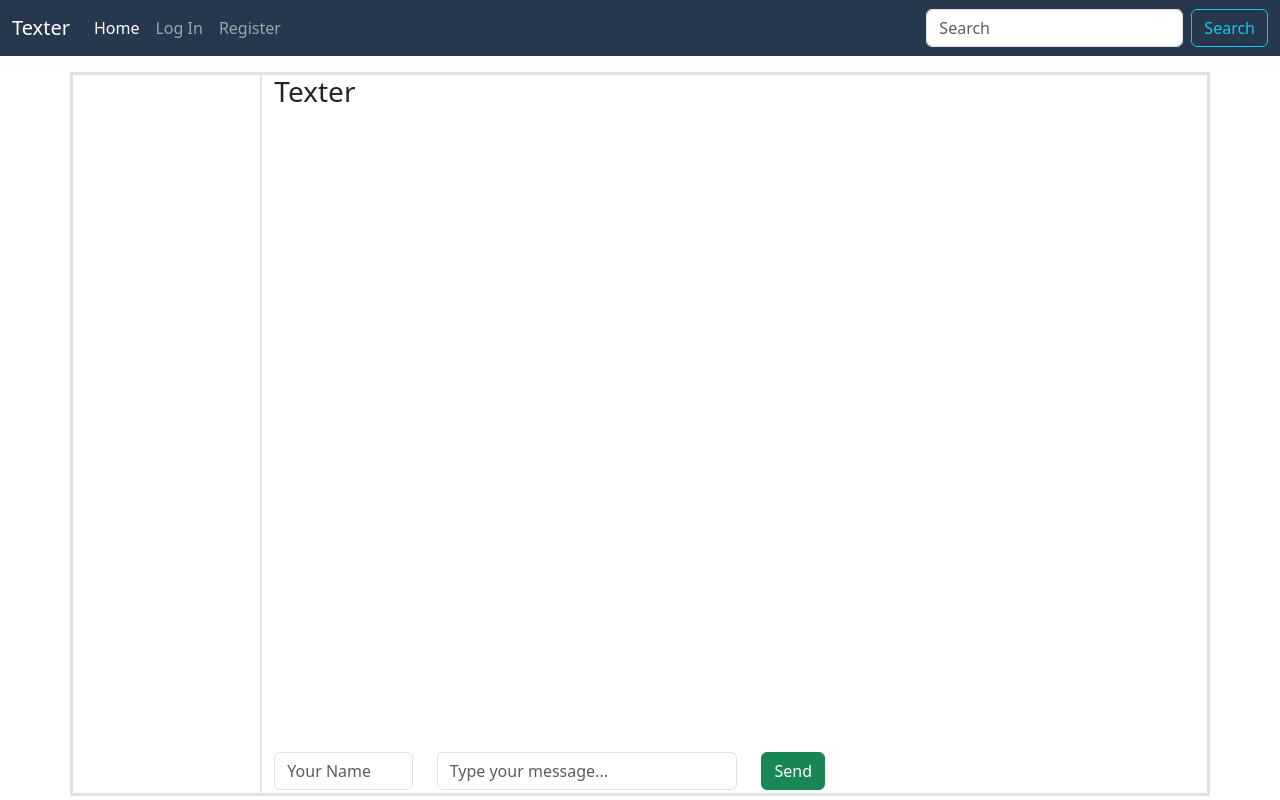
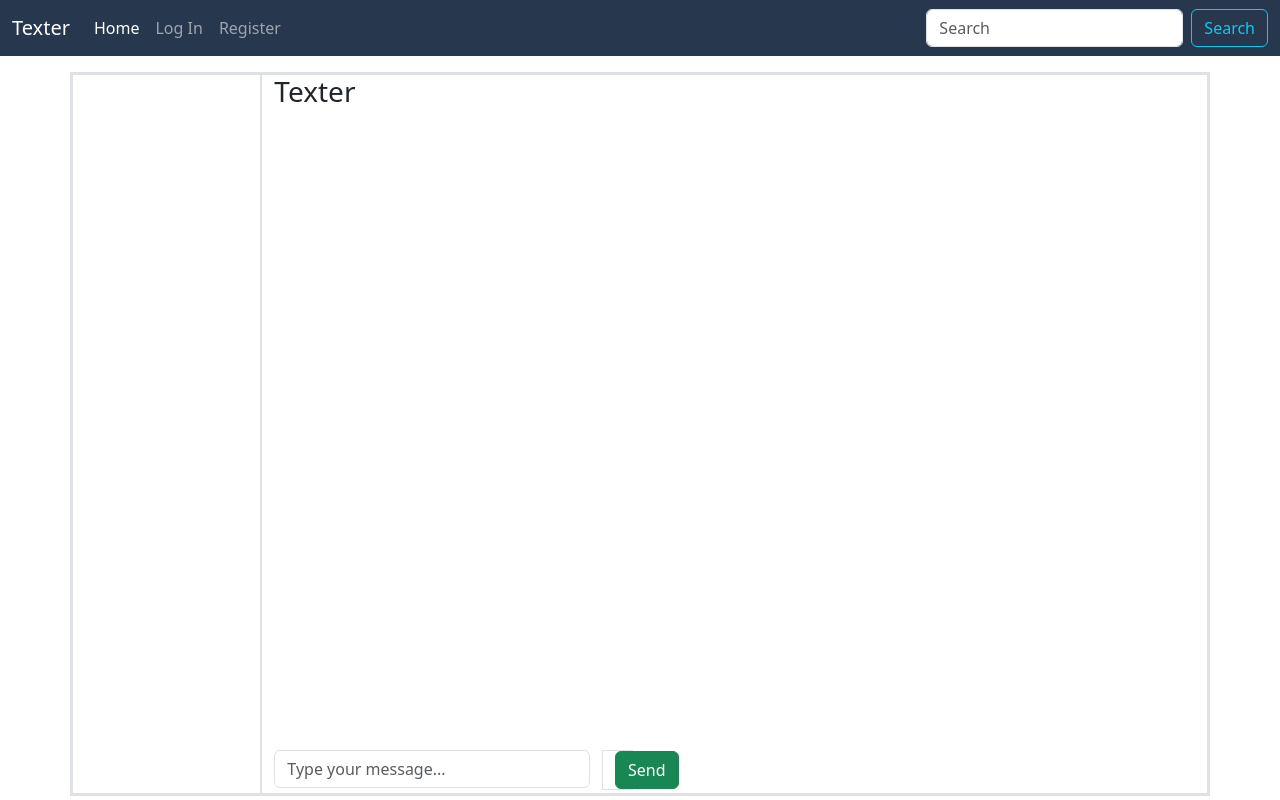
Before and after one commit to Guhandhanush/Texter, an Angular app: page /message in a window 1280 px wide. Built offline with nearby package versions, Linux system fonts and the light colour scheme.

Commit message:
added validation to register form

```diff
--- a/src/app/components/message-app/message-app.component.html
+++ b/src/app/components/message-app/message-app.component.html
@@ -5,22 +5,14 @@
       <div>
         <h3>Texter</h3>
         <div *ngFor="let msg of messages">
-          <b>{{ msg.sender }}:</b> {{ msg.content }} ({{
+          {{ msg.content }} ({{
             msg.timestamp | date : "short"
           }})
           <button (click)="deleteMessage(msg.id)">Delete</button>
         </div>
         <br />
         <div class="row form-group">
-          <div class="col-md-3">
-            <input
-              class="form-control"
-              type="text"
-              [(ngModel)]="newMessage.sender"
-              placeholder="Your Name"
-            />
-          </div>
-          <div class="col-md-6">
+          <div class="col-md-11">
             <input
               class="form-control"
               type="text"
@@ -28,7 +20,7 @@
               placeholder="Type your message..."
             />
           </div>
-          <div class="col-md-3">
+          <div class="col-md-1 border">
             <button class="btn btn-success" (click)="sendMessage()">
               Send
             </button>
--- a/src/app/components/message-app/message-app.component.ts
+++ b/src/app/components/message-app/message-app.component.ts
@@ -2,7 +2,6 @@ import { Component } from '@angular/core';
 
 interface Message {
   id:number;
-  sender: string;
   content: string;
   timestamp: Date;
 }
@@ -17,13 +16,12 @@ export class MessageAppComponent {
   messages: Message[] = [];
   newMessage: Message = {
     id:0,
-    sender: '',
     content: '',
     timestamp: new Date()
   };
 
   sendMessage() {
-    if (this.newMessage.sender.trim() !== '' && this.newMessage.content.trim() !== '') {
+    if (this.newMessage.content.trim() !== '') {
       this.messages.push({...this.newMessage});
       this.newMessage.content = '';
     }
--- a/src/app/components/register/register.component.html
+++ b/src/app/components/register/register.component.html
@@ -1,21 +1,46 @@
 <div class="col-md-5 container mt-4 p-4 border1">
-  <h4 style="text-align: center">Register   </h4>
+  <h4 style="text-align: center">Register</h4>
   <form [formGroup]="registerForm">
     <div class="mb-3">
       <label class="form-label">Name</label>
-      <input class="form-control" type="text" name="registerName" formControlName="registerName"/>
+      <input class="form-control" type="text" name="registerName" formControlName="registerName" />
+      <div *ngIf="(registerForm.controls['registerName'].invalid &&
+            registerForm.controls['registerName'].touched)
+        ">
+        <div *ngIf="registerForm.controls['registerName'].errors?.['required']">
+          <span style="color: red">This field is required</span>
+        </div>
+      </div>
     </div>
     <div class="mb-3">
       <label class="form-label">Email</label>
-      <input class="form-control" type="text" name="registerEmail" formControlName="registerEmail"/>
+      <input class="form-control" type="text" name="registerEmail" formControlName="registerEmail" />
+      <div *ngIf="registerForm.controls['registerEmail'].invalid && registerForm.controls['registerEmail'].touched">
+        <div *ngIf="registerForm.controls['registerEmail'].errors?.['required']">
+          <span style="color: red">This field is required</span>
+        </div>
+      </div>
     </div>
     <div class="mb-3">
       <label class="form-label">Mobile</label>
-      <input class="form-control" type="text" name="registerMobile" formControlName="registerMobile"/>
+      <input class="form-control" type="text" name="registerMobile" formControlName="registerMobile" />
+      <div *ngIf="registerForm.controls['registerMobile'].invalid && registerForm.controls['registerMobile'].touched">
+        <div *ngIf="registerForm.controls['registerMobile'].errors?.['required']">
+          <span style="color: red">This field is required</span>
+        </div>
+        <div *ngIf="registerForm.controls['registerMobile'].errors?.['required']">
+          <span style="color: red">This field is required</span>
+        </div>
+      </div>
     </div>
     <div class="mb-3">
       <label class="form-label">Password</label>
-      <input class="form-control" type="text" name="registerPassword" formControlName="registerPassword"/>
+      <input class="form-control" type="text" name="registerPassword" formControlName="registerPassword" />
+      <div *ngIf="registerForm.controls['registerPassword'].invalid && registerForm.controls['registerPassword'].touched">
+        <div *ngIf="registerForm.controls['registerPassword'].errors?.['required']">
+          <span style="color: red">This field is required</span>
+        </div>
+      </div>
     </div>
     <div class="mb-3">
       <button class="btn btn-custom" (click)="registered()">Submit</button>
--- a/src/app/components/register/register.component.ts
+++ b/src/app/components/register/register.component.ts
@@ -14,7 +14,7 @@ export class RegisterComponent implements OnInit {
 
   ngOnInit(): void {
       this.registerForm = this.formbuilder.group({
-        registerName: ['', Validators.required ],
+        registerName: ['', Validators.required],
         registerEmail:['',Validators.required],
         registerMobile:['',Validators.required],
         registerPassword:['',Validators.required]
@@ -22,6 +22,7 @@ export class RegisterComponent implements OnInit {
   }
 
   registered(){
+
     console.log(this.registerForm.value);
 
   }
```
